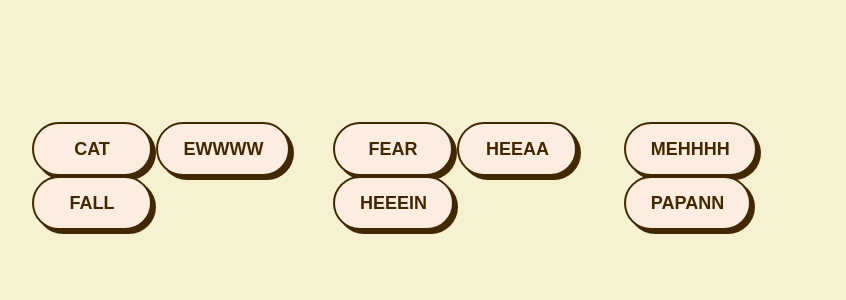
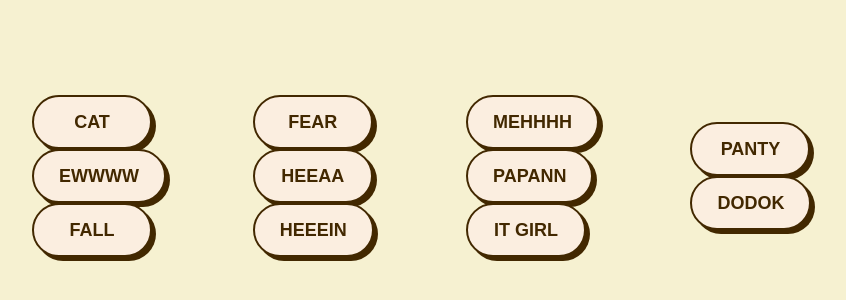
Before and after one commit to juleelee/chaewon, a plain HTML site: page index.html in a window 1280 px wide. Shown: the part 224-524 px from the top of the page, without its empty margins (208-1054 px from the left). Drawn offline with Linux system fonts and the light colour scheme.

Commit message:
Add files via upload

```diff
--- a/index.html
+++ b/index.html
@@ -22,6 +22,12 @@
     <div class="button-container">
         <button class="big-button" onclick="play('meh')">MEHHHH</button>
         <button class="big-button" onclick="play('papan')">PAPANN</button>
+        <button class="big-button" onclick="play('itgirl')">IT GIRL</button>
+    </div>
+
+    <div class="button-container">
+        <button class="big-button" onclick="play('panty')">PANTY</button>
+        <button class="big-button" onclick="play('dodok')">DODOK</button>
         <!-- Ajoutez d'autres boutons selon vos besoins -->
     </div>
 
--- a/script.js
+++ b/script.js
@@ -6,7 +6,11 @@ const AUDIO = {
     hea: new Audio('./chaewon-library_heeeaa.mp3'),
     hein: new Audio('./chaewon-library_heeeein.mp3'),
     meh: new Audio('./chaewon-library_mehhhh.mp3'),
-    papan: new Audio('./chaewon-library_papann.mp3')
+    papan: new Audio('./chaewon-library_papann.mp3'),
+    itgirl: new Audio('./it-girl.mp3'),
+    panty: new Audio('./lesserafimpanty.mp3'),
+    dodok: new Audio('./dododok_dok.mp3')
+
     };
 
     function play(soundName) {
```
Also changed, not shown: 3 other files.
